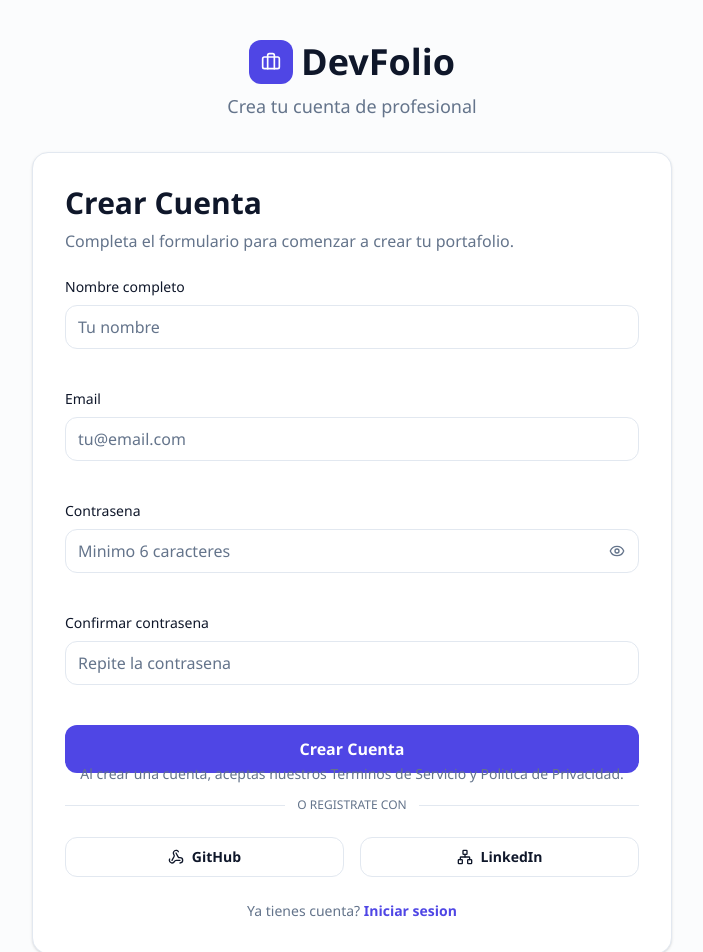
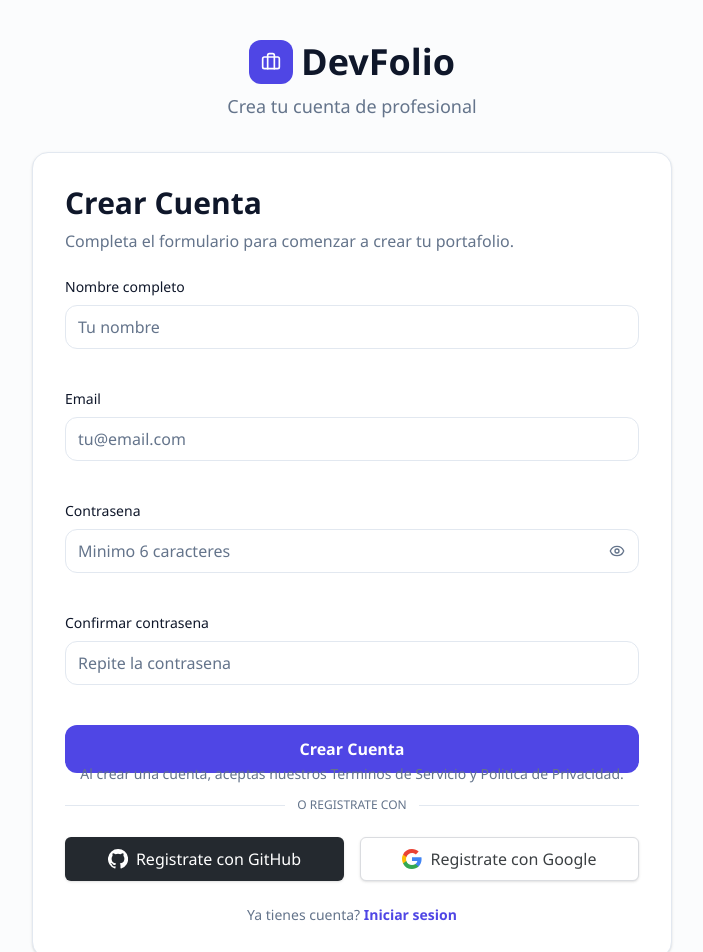
Before and after one commit to dpardo23/bytebusters-frontend, a React (Vite) app: page /auth/register/professional in a window 1280 px wide. Shown: the top 952 px of the page, without its empty margins (288-991 px from the left). Built offline with nearby package versions, Linux system fonts and the light colour scheme; no server answers.

Commit message:
feat(auth): botones OAuth (Google/GitHub), logout e integración backend–frontend

```diff
--- a/src/components/auth/ProfessionalRegisterForm.tsx
+++ b/src/components/auth/ProfessionalRegisterForm.tsx
@@ -1,10 +1,43 @@
 import { useEffect, useState } from 'react'
-import { Briefcase, CheckCircle2, Eye, EyeOff, LoaderCircle, Network, Webhook } from 'lucide-react'
+import { Briefcase, CheckCircle2, Eye, EyeOff, LoaderCircle } from 'lucide-react'
 import { Link, useNavigate } from 'react-router-dom'
 import Button from '../ui/Button'
 import Input from '../ui/Input'
 import { getRegisterFieldError } from '../../lib/validations/authValidations'
 import useAuth from '../../hooks/auth/useAuth'
+
+const API_BASE_URL = String(import.meta.env.VITE_API_URL || 'http://localhost:8080').replace(/\/$/, '')
+
+function GoogleIcon() {
+  return (
+    <svg viewBox='0 0 24 24' aria-hidden='true' className='h-5 w-5'>
+      <path
+        fill='#4285F4'
+        d='M23.49 12.27c0-.79-.07-1.54-.2-2.27H12v4.31h6.44a5.51 5.51 0 0 1-2.39 3.62v3h3.87c2.26-2.08 3.57-5.15 3.57-8.66z'
+      />
+      <path
+        fill='#34A853'
+        d='M12 24c3.24 0 5.96-1.07 7.95-2.9l-3.87-3c-1.07.72-2.44 1.14-4.08 1.14-3.14 0-5.8-2.12-6.75-4.96H1.25v3.11A12 12 0 0 0 12 24z'
+      />
+      <path
+        fill='#FBBC05'
+        d='M5.25 14.28A7.2 7.2 0 0 1 4.87 12c0-.79.14-1.56.38-2.28V6.61H1.25A12 12 0 0 0 0 12c0 1.93.46 3.75 1.25 5.39l4-3.11z'
+      />
+      <path
+        fill='#EA4335'
+        d='M12 4.77c1.76 0 3.34.61 4.58 1.8l3.43-3.43C17.95 1.19 15.24 0 12 0A12 12 0 0 0 1.25 6.61l4 3.11c.95-2.84 3.61-4.95 6.75-4.95z'
+      />
+    </svg>
+  )
+}
+
+function GithubIcon() {
+  return (
+    <svg viewBox='0 0 24 24' aria-hidden='true' className='h-5 w-5 fill-current'>
+      <path d='M12 0a12 12 0 0 0-3.79 23.39c.6.11.82-.26.82-.58v-2.03c-3.34.72-4.04-1.61-4.04-1.61-.55-1.38-1.33-1.74-1.33-1.74-1.08-.74.08-.73.08-.73 1.2.08 1.84 1.24 1.84 1.24 1.06 1.83 2.79 1.3 3.47 1 .1-.77.42-1.3.76-1.6-2.67-.3-5.47-1.34-5.47-5.94 0-1.31.47-2.39 1.24-3.23-.12-.3-.54-1.53.12-3.18 0 0 1.01-.33 3.3 1.23a11.5 11.5 0 0 1 6 0c2.28-1.56 3.3-1.23 3.3-1.23.66 1.65.24 2.88.12 3.18.77.84 1.24 1.92 1.24 3.23 0 4.61-2.81 5.64-5.49 5.94.43.37.81 1.1.81 2.22v3.29c0 .32.22.69.83.58A12 12 0 0 0 12 0z' />
+    </svg>
+  )
+}
 
 export default function ProfessionalRegisterForm() {
   const navigate = useNavigate()
@@ -17,6 +50,10 @@
   const [fieldErrors, setFieldErrors] = useState({})
   const [isSubmitting, setIsSubmitting] = useState(false)
   const [showSuccessModal, setShowSuccessModal] = useState(false)
+
+  const redirectToOAuthProvider = (provider: 'github' | 'google') => {
+    window.location.replace(`${API_BASE_URL}/api/auth/oauth/${provider}`)
+  }
 
   const updateFieldError = (field, nextValues) => {
     setFieldErrors((currentErrors) => ({
@@ -215,12 +252,22 @@
           </div>
 
           <div className='grid grid-cols-2 gap-4'>
-            <Button variant='outline' className='w-full'>
-              <Webhook className='h-4 w-4' /> GitHub
-            </Button>
-            <Button variant='outline' className='w-full'>
-              <Network className='h-4 w-4' /> LinkedIn
-            </Button>
+            <button
+              type='button'
+              onClick={() => redirectToOAuthProvider('github')}
+              className='inline-flex h-11 w-full items-center justify-center gap-2 rounded-md bg-[#24292f] px-4 font-medium text-white shadow-sm transition-colors hover:bg-[#1b1f23]'
+            >
+              <GithubIcon />
+              Registrate con GitHub
+            </button>
+            <button
+              type='button'
+              onClick={() => redirectToOAuthProvider('google')}
+              className='inline-flex h-11 w-full items-center justify-center gap-2 rounded-md border border-[#dadce0] bg-white px-4 font-medium text-[#3c4043] shadow-sm transition-colors hover:bg-[#f8f9fa]'
+            >
+              <GoogleIcon />
+              Registrate con Google
+            </button>
           </div>
 
           <p className='mt-6 text-center text-sm text-muted-foreground'>
--- a/src/components/shared/Navbar.tsx
+++ b/src/components/shared/Navbar.tsx
@@ -1,13 +1,20 @@
 import { useState } from 'react'
-import { Link } from 'react-router-dom'
+import { Link, useNavigate } from 'react-router-dom'
 import { ChevronDown, Code2, Menu, Moon, X } from 'lucide-react'
 import useAuth from '../../hooks/auth/useAuth'
 
 export default function Navbar() {
   const [isOpen, setIsOpen] = useState(false)
   const [isProfileMenuOpen, setIsProfileMenuOpen] = useState(false)
-  const { user } = useAuth()
+  const navigate = useNavigate()
+  const { user, logout } = useAuth()
   const userAvatar = user?.avatar || `https://api.dicebear.com/7.x/avataaars/svg?seed=${encodeURIComponent(user?.name || 'user')}`
+
+  async function handleLogout(): Promise<void> {
+    await logout()
+    setIsProfileMenuOpen(false)
+    navigate('/')
+  }
 
   return (
     <header className='fixed inset-x-0 top-0 z-50 border-b border-border bg-background/90 backdrop-blur'>
@@ -80,6 +87,7 @@
                     </button>
                     <button
                       type='button'
+                      onClick={handleLogout}
                       className='w-full rounded-lg px-3 py-2 text-left text-red-500 hover:bg-red-50 dark:hover:bg-red-500/10'
                     >
                       Cerrar sesion
--- a/src/services/auth/authService.ts
+++ b/src/services/auth/authService.ts
@@ -1,4 +1,6 @@
 import type { AuthCredentials, AuthResult, AuthUser, RegisterAccountData } from '../../types/auth.types'
+
+const API_BASE_URL = String(import.meta.env.VITE_API_URL || 'http://localhost:8080').replace(/\/$/, '')
 
 const mockUsers: AuthUser[] = [
   {
@@ -47,5 +49,23 @@
 }
 
 export async function logout(): Promise<AuthResult> {
+  const token = localStorage.getItem('devfolio-token')
+
+  if (!token) {
+    return { success: true }
+  }
+
+  try {
+    await fetch(`${API_BASE_URL}/api/auth/logout`, {
+      method: 'POST',
+      headers: {
+        Authorization: `Bearer ${token}`,
+      },
+    })
+  } catch {
+    // If backend is unavailable, frontend still proceeds with local logout.
+  }
+
+  localStorage.removeItem('devfolio-token')
   return { success: true }
 }
```
Also changed, not shown: 1 other file (tests, documents, lock files or other folders).
